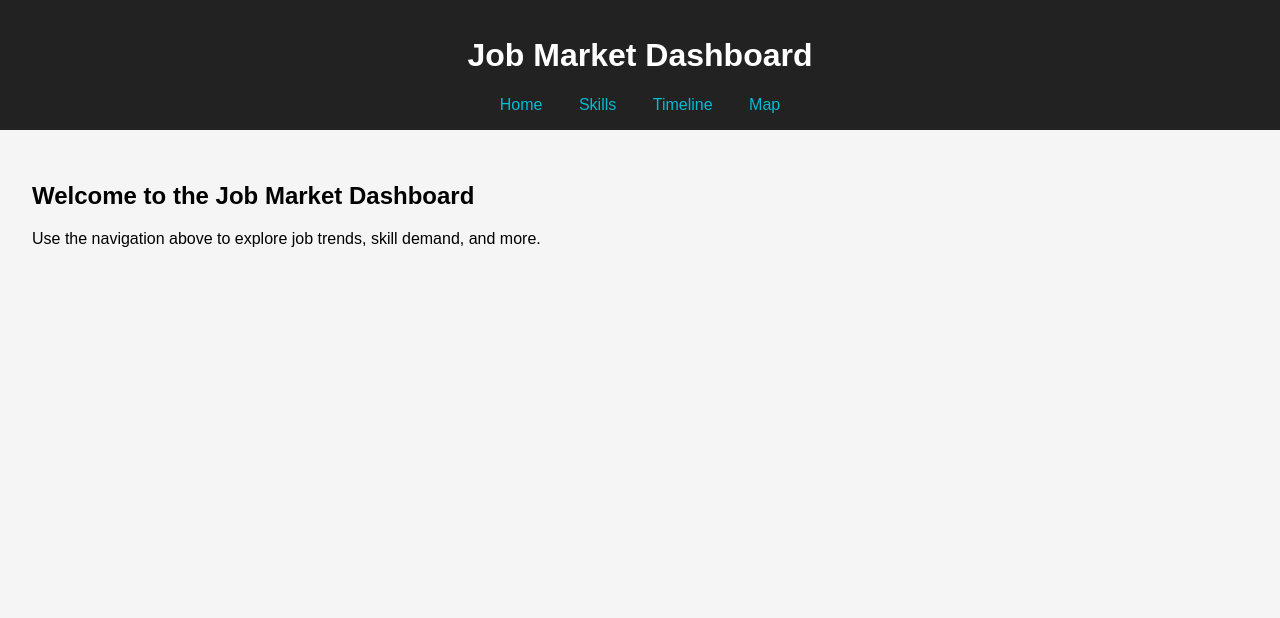
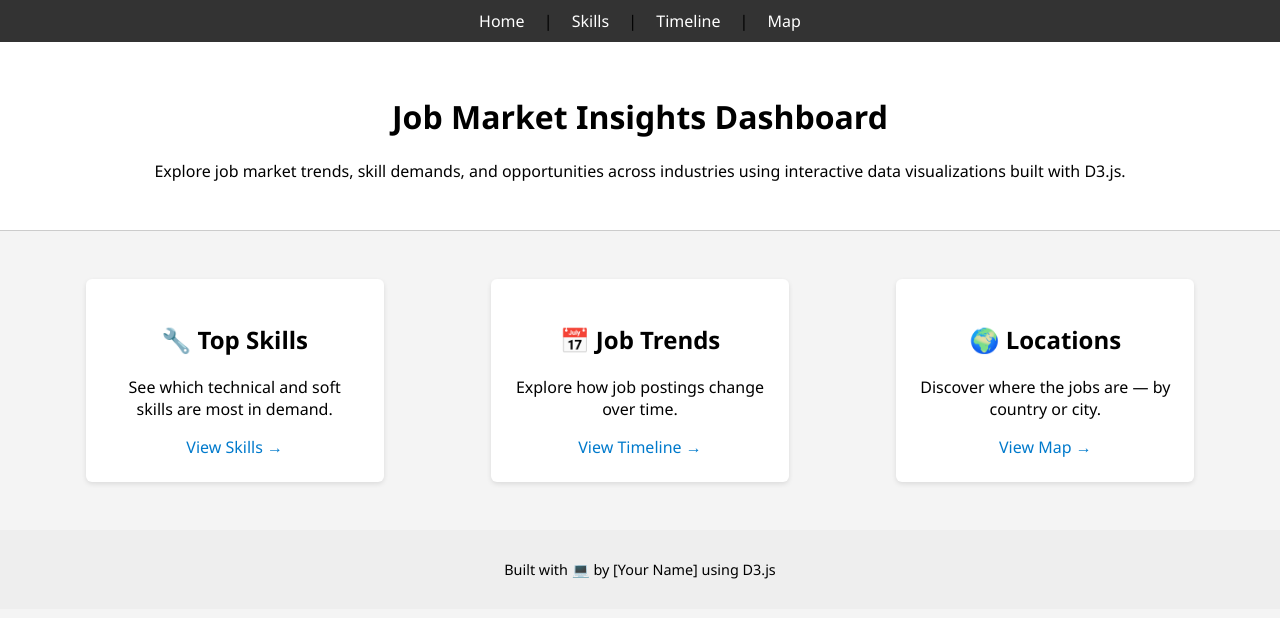
Before and after one commit to ahrthisuresh/Analaysis_Of_Data_Science_Jobs_2024, a plain HTML site: page index.html in a window 1280 px wide. Drawn offline with nearby package versions, Linux system fonts and the light colour scheme.

Commit message:
Redesign home page

```diff
--- a/index.html
+++ b/index.html
@@ -1,24 +1,50 @@
-<!-- index.html -->
 <!DOCTYPE html>
 <html lang="en">
 <head>
   <meta charset="UTF-8">
-  <title>Job Dashboard</title>
+  <title>Job Market Dashboard</title>
   <link rel="stylesheet" href="styles/main.css">
+  <script src="https://d3js.org/d3.v7.min.js"></script>
 </head>
 <body>
+  <nav>
+    <a href="index.html">Home</a> |
+    <a href="skills.html">Skills</a> |
+    <a href="timeline.html">Timeline</a> |
+    <a href="map.html">Map</a>
+  </nav>
+
   <header>
-    <h1>Job Market Dashboard</h1>
-    <nav>
-      <a href="index.html">Home</a>
-      <a href="skills.html">Skills</a>
-      <a href="timeline.html">Timeline</a>
-      <a href="map.html">Map</a>
-    </nav>
+    <h1>Job Market Insights Dashboard</h1>
+    <p>Explore job market trends, skill demands, and opportunities across industries using interactive data visualizations built with D3.js.</p>
   </header>
+
   <main>
-    <h2>Welcome to the Job Market Dashboard</h2>
-    <p>Use the navigation above to explore job trends, skill demand, and more.</p>
+    <section class="cards">
+      <div class="card">
+        <h2>🔧 Top Skills</h2>
+        <p>See which technical and soft skills are most in demand.</p>
+        <a href="skills.html">View Skills →</a>
+      </div>
+
+      <div class="card">
+        <h2>📅 Job Trends</h2>
+        <p>Explore how job postings change over time.</p>
+        <a href="timeline.html">View Timeline →</a>
+      </div>
+
+      <div class="card">
+        <h2>🌍 Locations</h2>
+        <p>Discover where the jobs are — by country or city.</p>
+        <a href="map.html">View Map →</a>
+      </div>
+    </section>
   </main>
+
+  <footer>
+    <p>Built with 💻 by [Your Name] using D3.js</p>
+  </footer>
+
+  <script src="js/utils.js"></script>
 </body>
 </html>
--- a/styles/main.css
+++ b/styles/main.css
@@ -1,31 +1,56 @@
-/* styles/main.css */
 body {
-    font-family: Arial, sans-serif;
+    font-family: 'Segoe UI', sans-serif;
     margin: 0;
-    background: #f5f5f5;
+    padding: 0;
+    background: #f4f4f4;
   }
 
-  header {
-    background: #222;
-    color: #fff;
-    padding: 1rem;
+  nav {
+    background: #333;
+    padding: 10px;
     text-align: center;
   }
 
   nav a {
-    margin: 0 1rem;
-    color: #00bcd4;
+    color: white;
+    margin: 0 15px;
     text-decoration: none;
   }
 
-  main {
+  header {
+    padding: 2rem;
+    text-align: center;
+    background-color: #fff;
+    border-bottom: 1px solid #ccc;
+  }
+
+  .cards {
+    display: flex;
+    justify-content: space-around;
+    flex-wrap: wrap;
     padding: 2rem;
   }
 
-  #skillsChart, #timelineChart, #mapChart {
+  .card {
     background: white;
+    padding: 1.5rem;
+    margin: 1rem;
+    width: 250px;
+    box-shadow: 0 2px 5px rgba(0,0,0,0.1);
+    border-radius: 6px;
+    text-align: center;
+  }
+
+  .card a {
+    display: block;
+    margin-top: 1rem;
+    text-decoration: none;
+    color: #007acc;
+  }
+
+  footer {
+    text-align: center;
     padding: 1rem;
-    border-radius: 10px;
-    box-shadow: 0 2px 6px rgba(0,0,0,0.1);
-    min-height: 400px;
+    background: #eee;
+    font-size: 0.9rem;
   }
```
